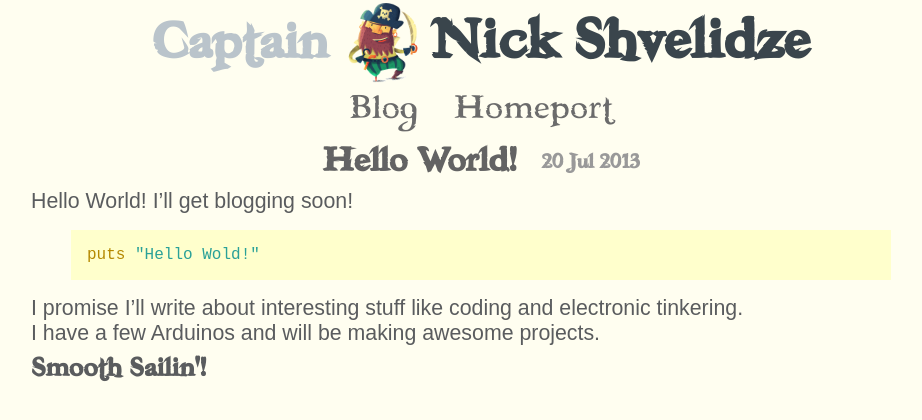
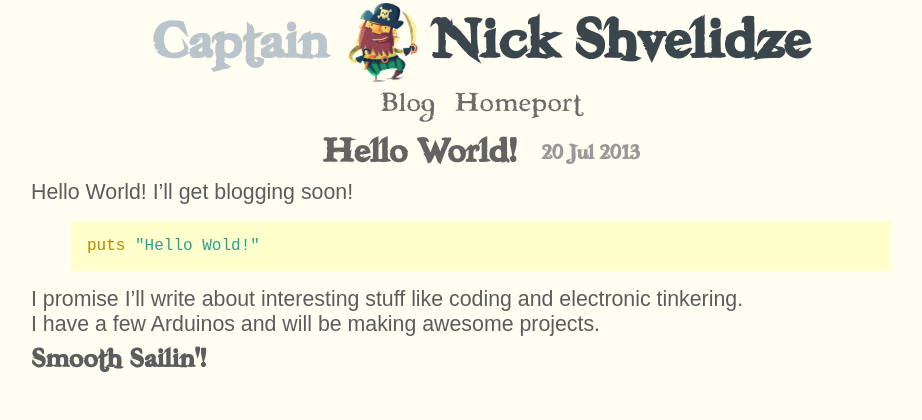
Before and after one commit to shvelo/blog.pirrate.me, a Jekyll site: the page built from index.html, in a window 1280 px wide. Shown: the top 420 px of the page, without its empty margins (159-1081 px from the left). Built offline with Jekyll 4.4.1, drawn with Linux system fonts in a browser that asks for light colours; nearby versions of some CDN libraries; Markdown is read by kramdown in place of the engine named in the settings; comment, search, counter and statistics services are not loaded.

Commit message:
Active page

```diff
--- a/_layouts/default.html
+++ b/_layouts/default.html
@@ -23,7 +23,7 @@
 			<div id="nav">
 				<ul>
 					<li>
-						<a href="{{site.url}}">Blog</a>
+						<a href="{{site.url}}" class="active">Blog</a>
 					</li>
 					<li>
 						<a href="http://pirrate.me">Homeport</a>
--- a/css/main.css
+++ b/css/main.css
@@ -80,16 +80,16 @@
 
 #container #header #nav ul li {
   display: inline-block;
-  margin-left: 1em;
-  margin-right: 1em;
 }
 
 #container #header #nav ul li a {
-  font-size: 3em;
+  font-size: 2.4em;
   color: #6B6B6B;
+  margin-left: .2em;
+  margin-right: .2em;
 }
 
-#container #header #nav ul li a:hover {
+#container #header #nav ul li a:hover, #container #header #nav ul li.active a {
   color: black;
 }
 
```
